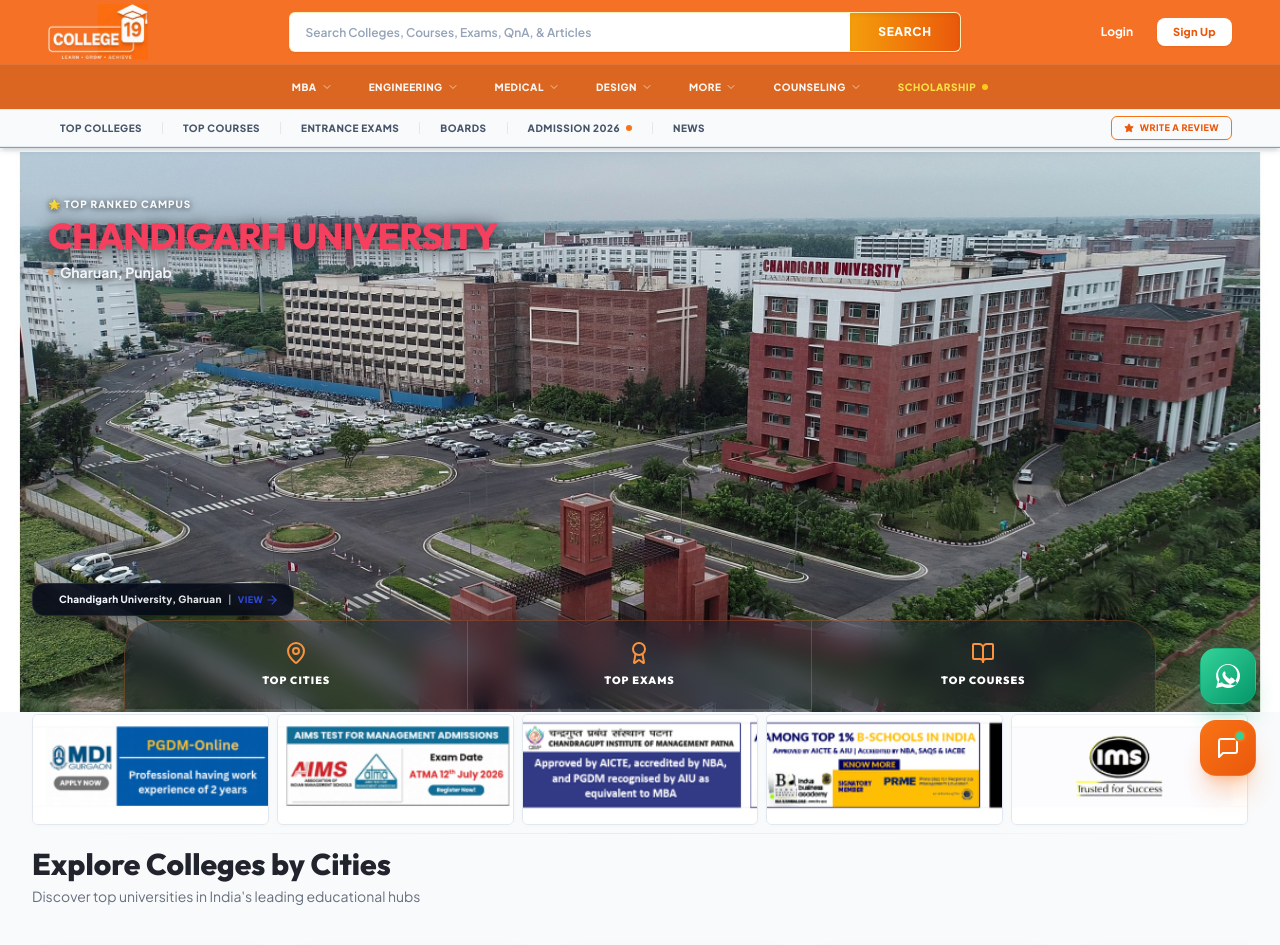
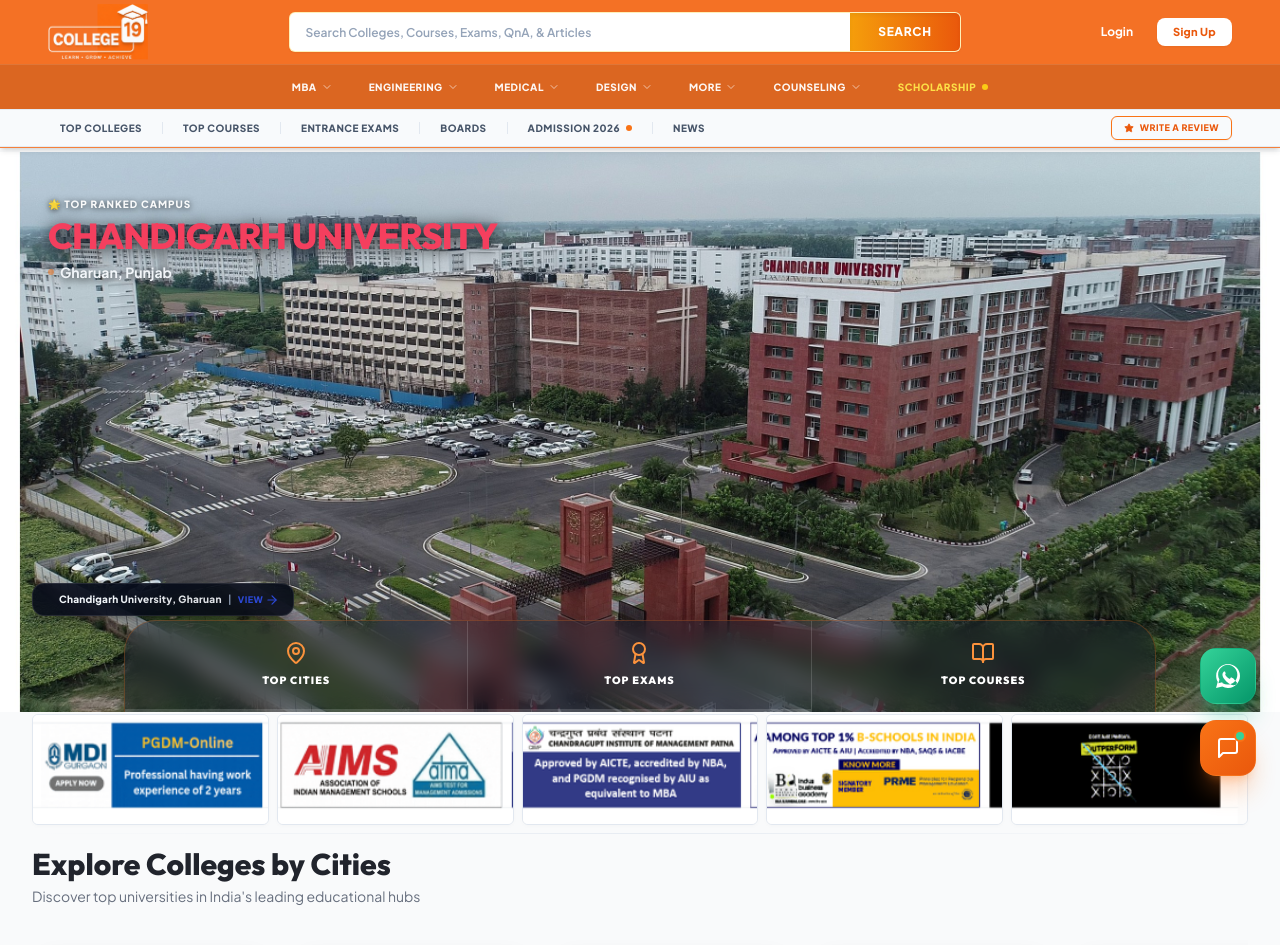
Before and after one commit to 08Satyamkumar/Think_Your_College, a Next.js app: page / in a window 1280 px wide. Shown: the top 945 px of the page. Built offline with nearby package versions, Linux system fonts and the light colour scheme; grey boxes are pictures that could not be loaded.

Commit message:
design: synchronize ad banner flips to cross-fade all ads simultaneously every 3.5 seconds with glowing border highlight wave

```diff
--- a/src/app/page.tsx
+++ b/src/app/page.tsx
@@ -363,21 +363,20 @@ const adBanners: AdBanner[] = [
 ];
 
 function AdBannersRow() {
-  const [flipped, setFlipped] = useState<boolean[]>([false, false, false, false, false]);
-  const [glowIdx, setGlowIdx] = useState<number | null>(null);
+  const [showStateB, setShowStateB] = useState(false);
+  const [isTransitioning, setIsTransitioning] = useState(false);
 
   useEffect(() => {
-    // Organically flip one random ad banner every 2.5 seconds to show state A vs B
+    // Synchronously flip all ad banners together every 3.5 seconds
     const interval = setInterval(() => {
-      const idx = Math.floor(Math.random() * adBanners.length);
-      setFlipped((prev) => {
-        const next = [...prev];
-        next[idx] = !next[idx];
-        return next;
-      });
-      setGlowIdx(idx);
-      setTimeout(() => setGlowIdx(null), 850);
-    }, 2500);
+      setIsTransitioning(true);
+      setShowStateB((prev) => !prev);
+
+      // Keep the glowing transition effect active for 1000ms during the cross-fade
+      setTimeout(() => {
+        setIsTransitioning(false);
+      }, 1000);
+    }, 3500);
 
     return () => clearInterval(interval);
   }, []);
@@ -387,20 +386,18 @@ function AdBannersRow() {
       {/* Desktop Layout: Fixed Side-by-Side Grid with Zero Inner Padding */}
       <div className="hidden lg:grid lg:grid-cols-5 lg:gap-2">
         {adBanners.map((ad, idx) => {
-          const isFlipped = flipped[idx];
-          const isGlowing = idx === glowIdx;
           return (
             <a
               key={idx}
               href={ad.link}
               className={`relative rounded-md border bg-white overflow-hidden transition-all duration-500 ease-in-out flex items-center justify-center aspect-[204/96] ${
-                isGlowing
-                  ? "z-10 scale-[1.015]"
+                isTransitioning
+                  ? "z-10 scale-[1.012]"
                   : "hover:scale-[1.01] hover:shadow-[0_4px_12px_rgba(0,0,0,0.06)] hover:-translate-y-0.5"
               }`}
               style={{
-                borderColor: isGlowing ? ad.glowColor : "#e2e8f0",
-                boxShadow: isGlowing
+                borderColor: isTransitioning ? ad.glowColor : "#e2e8f0",
+                boxShadow: isTransitioning
                   ? `0 0 14px ${ad.glowColor}50, inset 0 0 8px ${ad.glowColor}10`
                   : "0 1.5px 4px rgba(0,0,0,0.02)",
               }}
@@ -410,14 +407,14 @@ function AdBannersRow() {
                   src={ad.imageA}
                   alt={ad.alt}
                   className={`absolute inset-0 w-full h-full object-fill select-none pointer-events-none transition-opacity duration-700 ease-in-out ${
-                    isFlipped ? "opacity-0" : "opacity-100"
+                    showStateB ? "opacity-0" : "opacity-100"
                   }`}
                 />
                 <img
                   src={ad.imageB}
                   alt={ad.alt}
                   className={`absolute inset-0 w-full h-full object-fill select-none pointer-events-none transition-opacity duration-700 ease-in-out ${
-                    isFlipped ? "opacity-100" : "opacity-0"
+                    showStateB ? "opacity-100" : "opacity-0"
                   }`}
                 />
               </div>
@@ -432,18 +429,16 @@ function AdBannersRow() {
           {/* Double the array for infinite seamless looping */}
           {[...adBanners, ...adBanners].map((ad, idx) => {
             const actualIdx = idx % adBanners.length;
-            const isFlipped = flipped[actualIdx];
-            const isGlowing = actualIdx === glowIdx;
             return (
               <a
                 key={idx}
                 href={ad.link}
                 className={`relative inline-flex items-center justify-center rounded border bg-white overflow-hidden transition-all duration-500 ease-in-out w-[160px] h-[75px] flex-shrink-0 ${
-                  isGlowing ? "scale-[1.01]" : ""
+                  isTransitioning ? "scale-[1.01]" : ""
                 }`}
                 style={{
-                  borderColor: isGlowing ? ad.glowColor : "#e2e8f0",
-                  boxShadow: isGlowing
+                  borderColor: isTransitioning ? ad.glowColor : "#e2e8f0",
+                  boxShadow: isTransitioning
                     ? `0 0 10px ${ad.glowColor}50`
                     : "0 1px 3px rgba(0,0,0,0.02)",
                 }}
@@ -453,14 +448,14 @@ function AdBannersRow() {
                     src={ad.imageA}
                     alt={ad.alt}
                     className={`absolute inset-0 w-full h-full object-fill select-none pointer-events-none transition-opacity duration-700 ease-in-out ${
-                      isFlipped ? "opacity-0" : "opacity-100"
+                      showStateB ? "opacity-0" : "opacity-100"
                     }`}
                   />
                   <img
                     src={ad.imageB}
                     alt={ad.alt}
                     className={`absolute inset-0 w-full h-full object-fill select-none pointer-events-none transition-opacity duration-700 ease-in-out ${
-                      isFlipped ? "opacity-100" : "opacity-0"
+                      showStateB ? "opacity-100" : "opacity-0"
                     }`}
                   />
                 </div>
```
